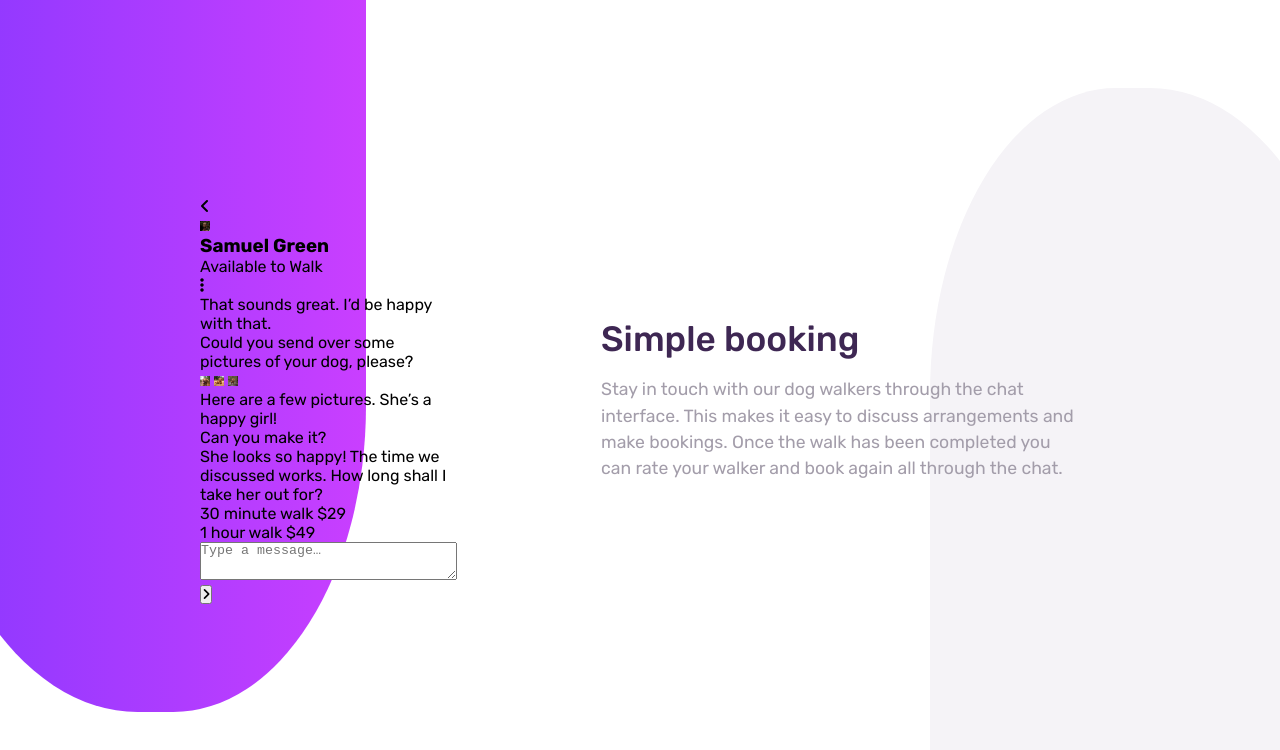
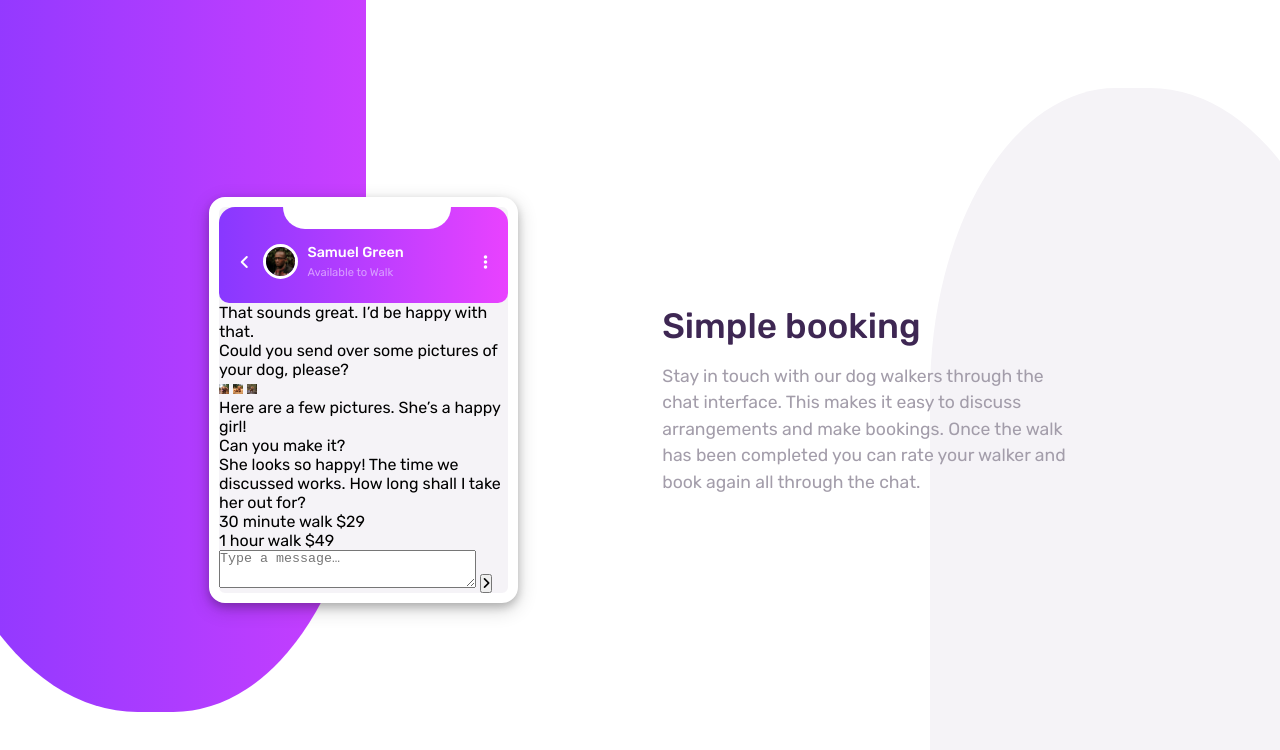
Before and after one commit to kauasilvandrade/chat-app-ilustration, a plain HTML site: page index.html in a window 1280 px wide. Shown: the top 750 px of the page. Drawn offline with Linux system fonts and the light colour scheme.

Commit message:
cabecalho do perfil do usuário terminado

```diff
--- a/assets/css/style.css
+++ b/assets/css/style.css
@@ -40,7 +40,7 @@ body {
 }
 
 .conteudoContainer {
-    max-width: 880px;
+    max-width: 862px;
     width: 100%;
     margin: 0 auto;
     display: flex;
@@ -56,7 +56,7 @@ body {
     width: 28rem;
     height: 89vh;
     z-index: -1;
-    left: -82px;
+    left: -5.1rem;
     top: 0;
     border-radius: 0 0 43% 49%;
 }
@@ -69,36 +69,86 @@ body {
     width: 27rem;
     height: 89vh;
     z-index: -1;
-    right: -82px;
+    right: -5.1rem;
     bottom: 0;
     border-radius: 43% 49% 0 0;
 }
 
 /* CELULAR */
-.conteudo__telaCelular {}
+.conteudo__telaCelular {
+    background-color: var(--fundoApp);
+    border: 10px solid white;
+    box-shadow: 0 4px 8px 0 rgb(0 0 0 / 20%), 0 6px 20px 0 rgb(0 0 0 / 19%);
+    border-radius: 16px;
+}
 
 /* ÁREA DE INFORMAÇÕES DO PERFIL DO USUÁRIO */
-.telaCelular__infoUsuario {}
+.telaCelular__infoUsuario {
+    background-image: linear-gradient(to right, var(--gradientviolet), var(--gradientMagenta));
+    border-radius: 16px 16px 10px 10px;
+    display: flex;
+    align-items: center;
+    justify-content: space-between;
+    padding: 1.3rem;
+    padding-top: 2.3rem;
+    position: relative;
+}
 
-.infoUsuario__perfilUsuario {}
+.telaCelular__infoUsuario::before {
+    content: '';
+    background-color: white;
+    width: 58%;
+    height: 1.35rem;
+    display: block;
+    position: absolute;
+    top: 0;
+    border-radius: 0 0 32px 32px;
+    left: 4rem;
+}
+
+.infoUsuario__perfilUsuario {
+    display: flex;
+    align-items: center;
+    gap: 0.8rem;
+    padding-right: 3rem;
+}
 
 .perfilUsuario__iconeVoltar {}
 
-.perfilUsuario__iconeVoltar i {}
+.perfilUsuario__iconeVoltar i {
+    color: white
+}
 
-.perfilUsuario__perfil {}
+.perfilUsuario__perfil {
+    display: grid;
+    grid-template-columns: 2rem 8rem;
+    grid-template-rows: 1rem 1rem;
+    gap: 0.4rem 0.8rem;
+}
 
 .perfilUsuario__perfil img {
-    width: 10px;
+    width: 35px;
+    grid-row: 1/3;
+    border: 3px solid white;
+    border-radius: 50%;
 }
 
-.perfilUsuario__perfil h3 {}
+.perfilUsuario__perfil h3 {
+    font-size: 0.9em;
+    color: white;
+    font-weight: 500;
+}
 
-.perfil__disponivel {}
+.perfil__disponivel {
+    font-size: 0.7em;
+    color: var(--subtituloUsuario);
+}
 
 .infoUsuario__menu {}
 
-.infoUsuario__menu i {}
+.infoUsuario__menu i {
+    color: white;
+}
 
 /* ÁREA DA CONVERSA E DIGITAÇÃO DE MENSAGEM */
 .telaCelular__conversasUsuario {}
```
